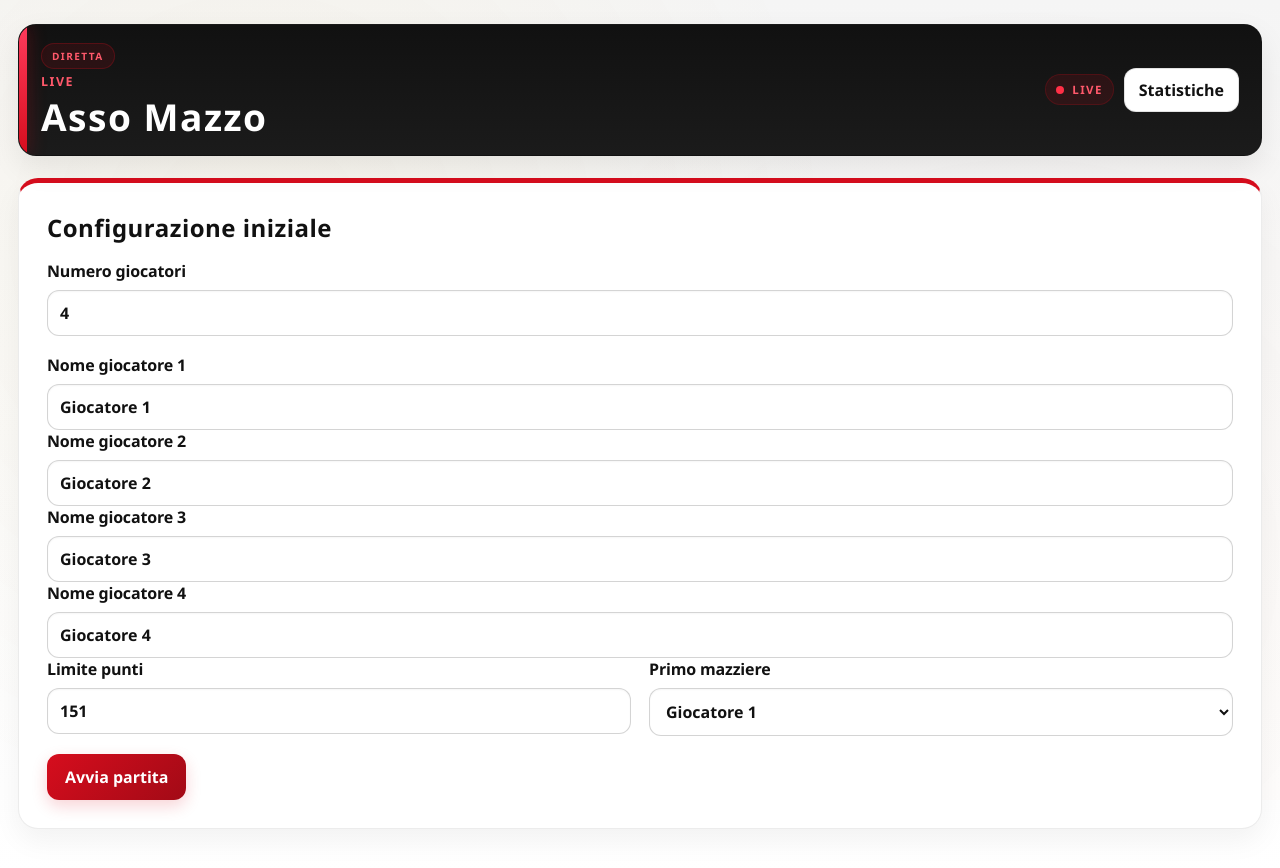
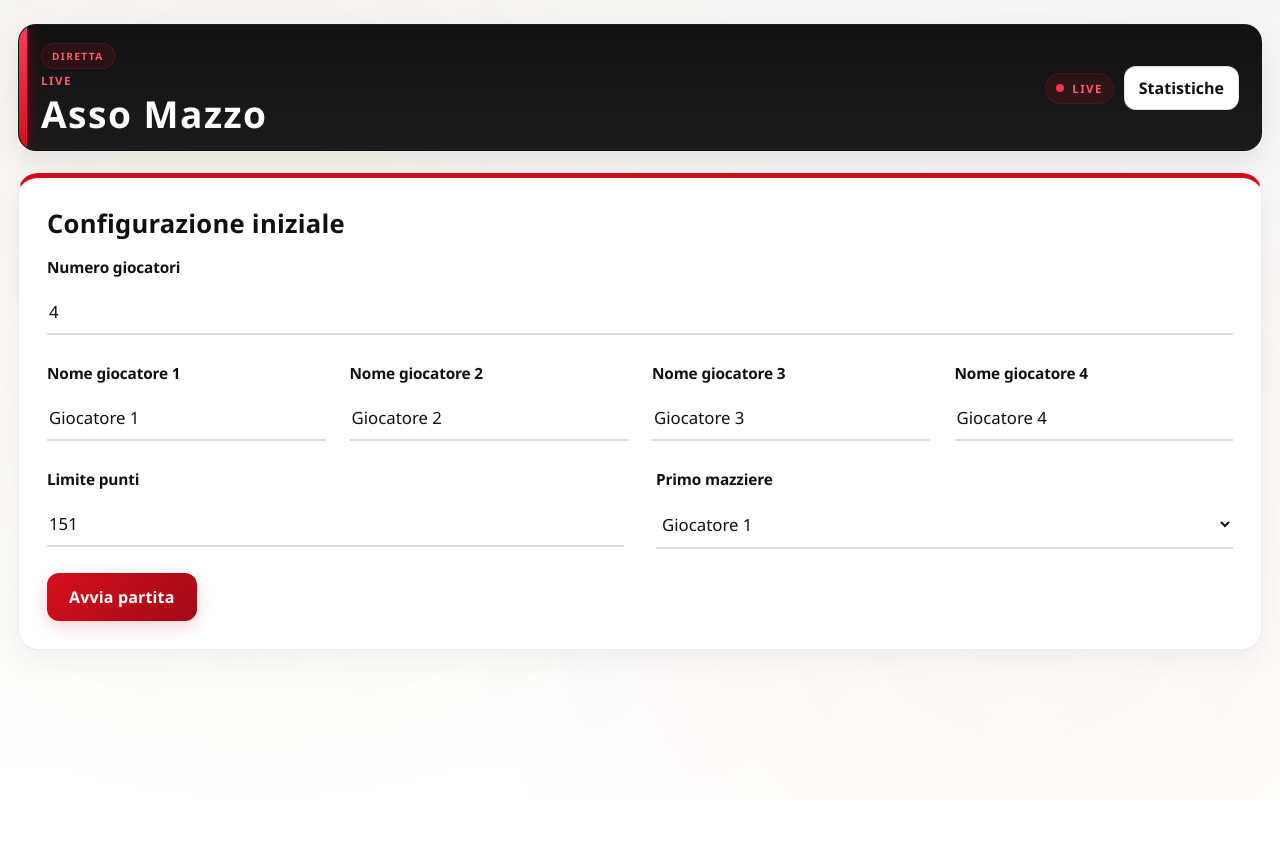
Before and after one commit to antginepe-beep/asso-mazzo, a website: page index.html in a window 1280 px wide. After the commit the page ends 800 px from the top, so only its background shows below. Drawn offline with Linux system fonts and the light colour scheme.

Commit message:
Editorial input styling

```diff
--- a/style.css
+++ b/style.css
@@ -73,7 +73,7 @@ select {
   background: linear-gradient(180deg, #111111 0%, #1b1b1b 100%);
   border: 1px solid rgba(17, 17, 17, 0.12);
   border-radius: 18px;
-  padding: 18px 22px;
+  padding: 18px 22px 16px;
   box-shadow: 0 12px 30px rgba(17, 17, 17, 0.08);
   animation: topbar-slide-in 0.5s ease-out;
   position: relative;
@@ -168,10 +168,10 @@ select {
 }
 
 .eyebrow {
-  margin: 0 0 4px;
+  margin: 0 0 3px;
   color: #ff596b;
-  font-size: 0.78rem;
-  letter-spacing: 0.12em;
+  font-size: 0.72rem;
+  letter-spacing: 0.13em;
   text-transform: uppercase;
   font-weight: 800;
 }
@@ -194,10 +194,11 @@ p {
 }
 
 .panel h2 {
-  letter-spacing: 0.02em;
+  letter-spacing: 0.01em;
   color: #111111;
   margin-bottom: 16px;
-  font-weight: 800;
+  font-weight: 900;
+  font-size: clamp(1.3rem, 2vw, 1.7rem);
 }
 
 @keyframes panel-fade-in {
@@ -221,44 +222,50 @@ p {
 }
 
 .field-row {
-  margin-bottom: 18px;
+  margin-bottom: 24px;
 }
 
 .field-row.split {
   display: grid;
   grid-template-columns: repeat(2, minmax(180px, 1fr));
-  gap: 18px;
+  gap: 32px;
 }
 
 label {
   display: flex;
   flex-direction: column;
-  gap: 8px;
-  font-weight: 700;
+  gap: 10px;
+  font-weight: 800;
   color: #111111;
+  font-size: 0.96rem;
+  letter-spacing: -0.01em;
 }
 
 input,
 select {
-  border: 1px solid rgba(17, 17, 17, 0.18);
-  border-radius: 12px;
-  background: #ffffff;
+  border: none;
+  border-bottom: 2px solid rgba(17, 17, 17, 0.14);
+  border-radius: 0;
+  background: transparent;
   color: #111111;
-  padding: 11px 12px;
-  box-shadow: inset 0 1px 2px rgba(17, 17, 17, 0.04);
-  transition: border-color 0.2s ease, box-shadow 0.2s ease, background 0.2s ease;
+  padding: 12px 2px 10px 2px;
+  font-size: 1.05rem;
+  font-weight: 500;
+  box-shadow: none;
+  transition: border-color 0.2s ease, background 0.2s ease;
+  min-height: auto;
 }
 
 input::placeholder {
-  color: #5f6974;
+  color: #8a8f99;
 }
 
 input:focus,
 select:focus {
   outline: none;
-  border-color: rgba(214, 13, 29, 0.65);
-  box-shadow: 0 0 0 4px rgba(214, 13, 29, 0.12);
-  background: #ffffff;
+  border-bottom-color: rgba(214, 13, 29, 0.75);
+  background: transparent;
+  box-shadow: none;
 }
 
 button {
@@ -283,8 +290,10 @@ button:hover {
 .primary-button {
   background: linear-gradient(135deg, var(--primary), var(--primary-dark));
   color: white;
-  padding: 12px 18px;
+  padding: 13px 22px;
   font-weight: 700;
+  font-size: 1rem;
+  letter-spacing: 0.01em;
   box-shadow: 0 6px 16px rgba(214, 13, 29, 0.18);
   transition: all 0.2s ease;
 }
@@ -312,6 +321,7 @@ button:hover {
 
 .primary-button.valid:hover {
   box-shadow: 0 10px 26px rgba(13, 157, 78, 0.24);
+}
 
 .primary-button.invalid {
   background: linear-gradient(135deg, rgba(251, 191, 36, 0.5), rgba(217, 119, 6, 0.5));
@@ -327,9 +337,9 @@ button:hover {
 
 .player-inputs {
   display: grid;
-  grid-template-columns: repeat(auto-fit, minmax(180px, 1fr));
-  gap: 14px;
-  margin: 18px 0;
+  grid-template-columns: repeat(auto-fit, minmax(200px, 1fr));
+  gap: 24px;
+  margin: 28px 0;
 }
 
 .status-bar {
@@ -398,7 +408,6 @@ button:hover {
 }
 
 .board-column,
-.board-column,
 .ranking-column {
   background: #f8f8f8;
   border: 1px solid rgba(17, 17, 17, 0.08);
@@ -440,9 +449,17 @@ button:hover {
 
 .hand-row input {
   width: 100%;
-  background: #ffffff;
-  border-color: rgba(17, 17, 17, 0.16);
+  background: transparent;
+  border: none;
+  border-bottom: 2px solid rgba(17, 17, 17, 0.12);
   color: #111111;
+  padding: 8px 0;
+  font-weight: 600;
+  font-size: 1rem;
+}
+
+.hand-row input:focus {
+  border-bottom-color: rgba(214, 13, 29, 0.6);
 }
 
 .actions-row {
```
